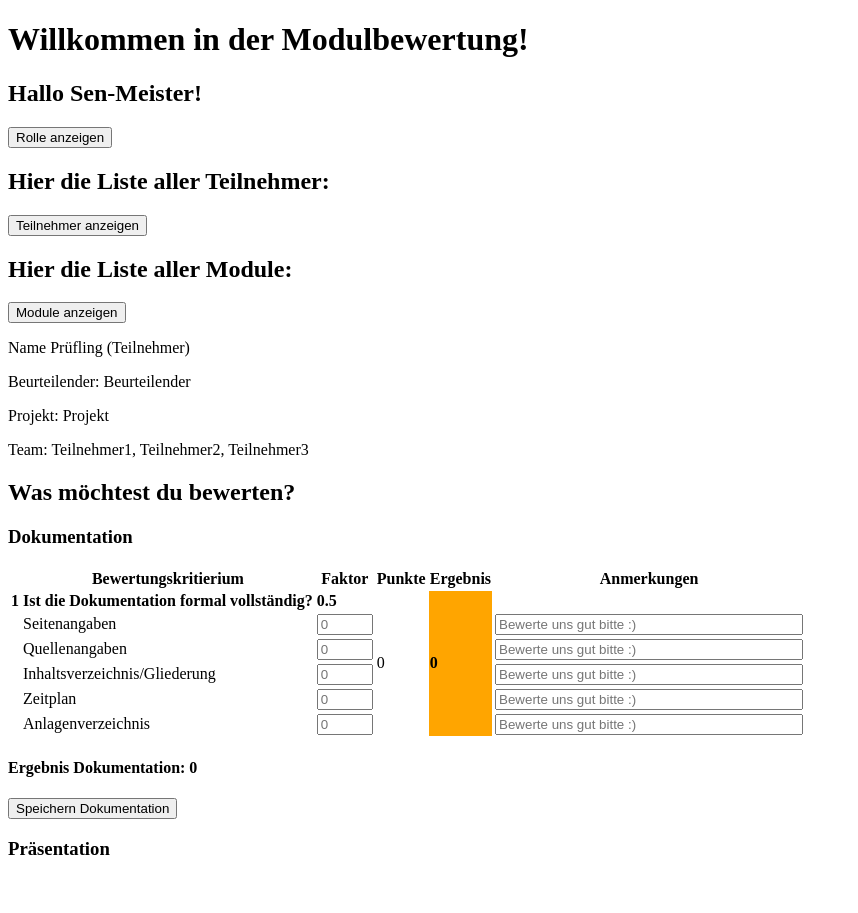
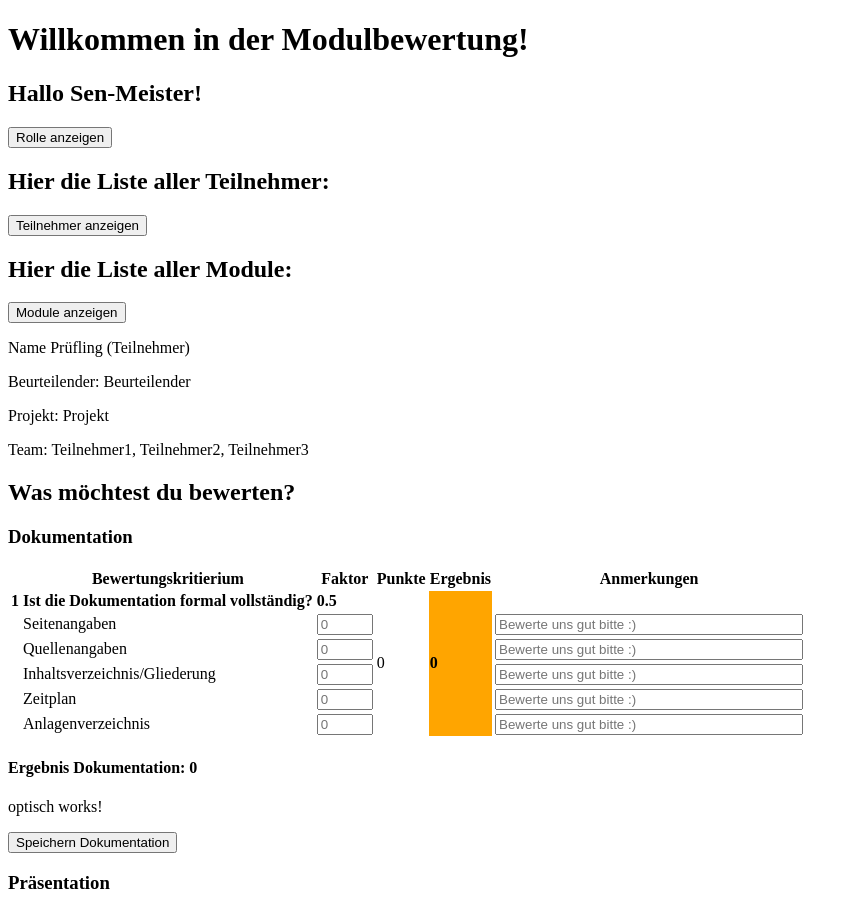
Before and after one commit to Kaarjalan/ModulbewertungFrontend, an Angular app: page / in a window 1280 px wide. Shown: the whole page, without its empty margins (0-858 px from the left). Before the commit the page ends 879 px from the top, so only its background shows below. Built offline with nearby package versions, Linux system fonts and the light colour scheme.

Commit message:
Componente erstellt

```diff
--- a/src/app/app.component.html
+++ b/src/app/app.component.html
@@ -7,5 +7,6 @@
 <h2>Was möchtest du bewerten?</h2>
 <h3>Dokumentation</h3>
 <app-documentation></app-documentation>
+<app-optisch></app-optisch>
 <button>Speichern Dokumentation</button>
 <h3>Präsentation</h3>
--- a/src/app/app.component.ts
+++ b/src/app/app.component.ts
@@ -5,6 +5,7 @@ import { StudentsComponent } from './students/students.component';
 import { ModulesComponent } from './modules/modules.component';
 import { BewertungHeaderComponent } from './bewertung-header/bewertung-header.component';
 import { DocumentationComponent } from './documentation/documentation.component';
+import { OptischComponent } from './optisch/optisch.component';
 
 @Component({
   selector: 'app-root',
@@ -15,7 +16,9 @@ import { DocumentationComponent } from './documentation/documentation.component'
     StudentsComponent,
     ModulesComponent,
     DocumentationComponent,
-    BewertungHeaderComponent],
+    BewertungHeaderComponent,
+    OptischComponent
+    ],
   templateUrl: './app.component.html',
   styleUrl: './app.component.css'
 })
--- /dev/null
+++ b/src/app/optisch/optisch.component.html
@@ -0,0 +1 @@
+<p>optisch works!</p>
```
Also changed, not shown: src/app/optisch/optisch.component.ts (added, +12 -0 lines), src/app/optisch/optisch.component.css (added), 1 other file (tests, documents, lock files or other folders).
